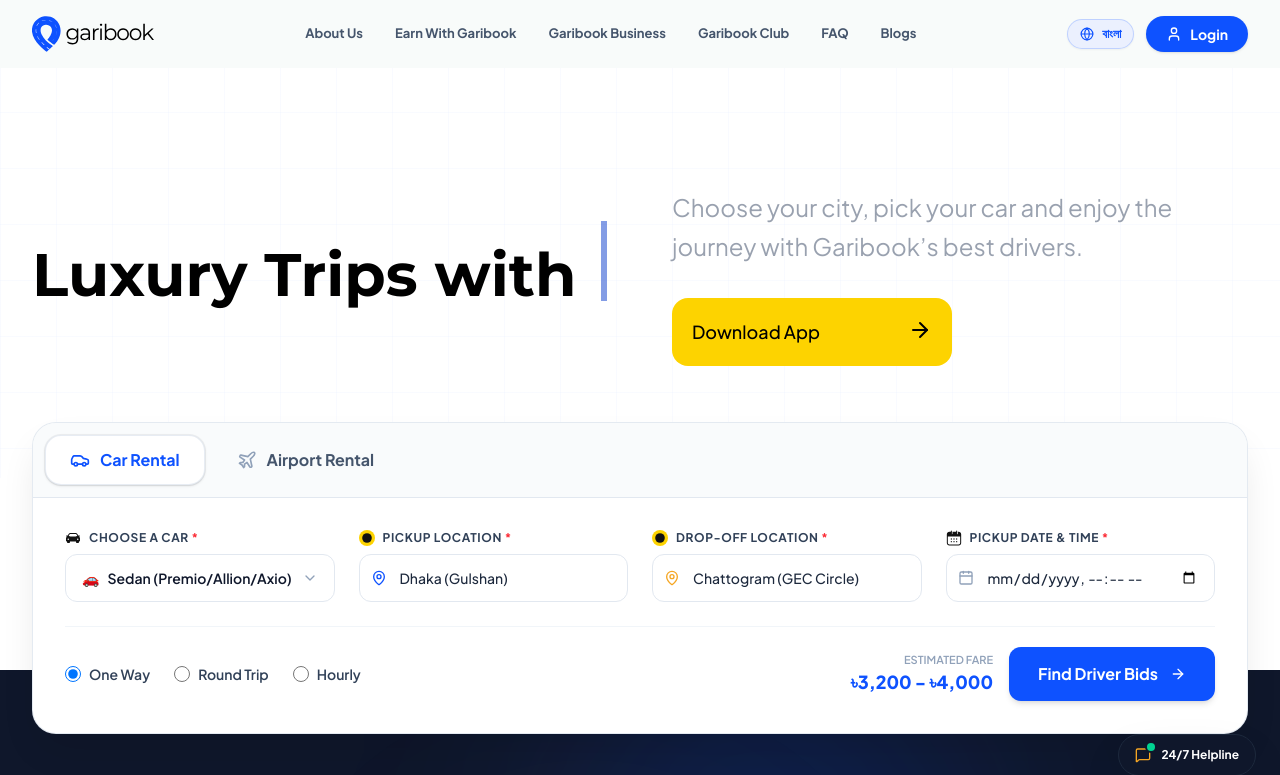
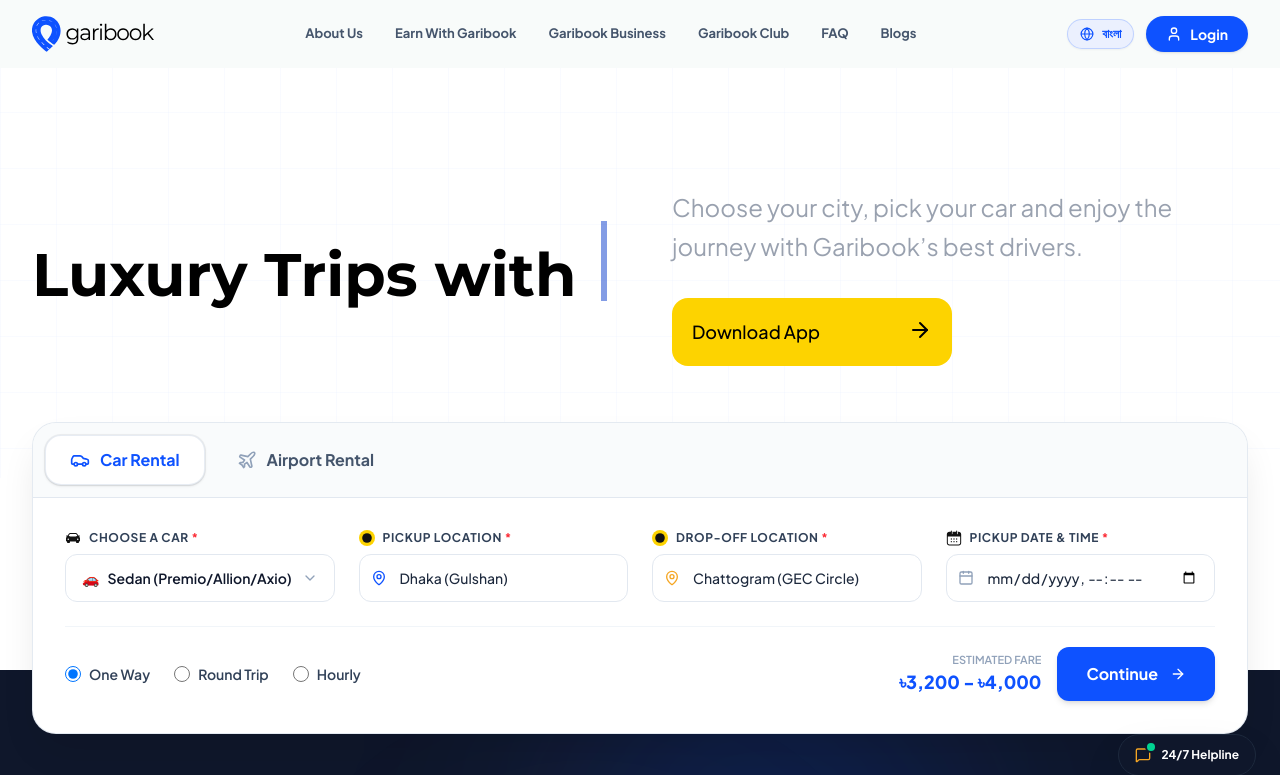
Before and after one commit to IamPial/garibook-app, a React (Vite) app: page / in a window 1280 px wide. Shown: the top 775 px of the page. Built offline with nearby package versions, Linux system fonts and the light colour scheme.

Commit message:
rename the button name

```diff
--- a/src/data/translations.js
+++ b/src/data/translations.js
@@ -44,7 +44,7 @@
       hourly: 'Hourly',
       fromAirport: 'From Airport',
       toAirport: 'From Home to Airport',
-      continue: 'Find Driver Bids',
+      continue: 'Continue',
       estimatedFare: 'Estimated Fare Range',
       seats: 'Seats',
     },
@@ -106,7 +106,7 @@
       hourly: 'ঘণ্টাভিত্তিক',
       fromAirport: 'এয়ারপোর্ট থেকে',
       toAirport: 'বাড়ি থেকে এয়ারপোর্ট',
-      continue: 'ড্রাইভার বিড খুঁজুন',
+      continue: 'চালিয়ে যান',
       estimatedFare: 'আনুমানিক ভাড়া পরিসীমা',
       seats: 'আসন',
     },
```
